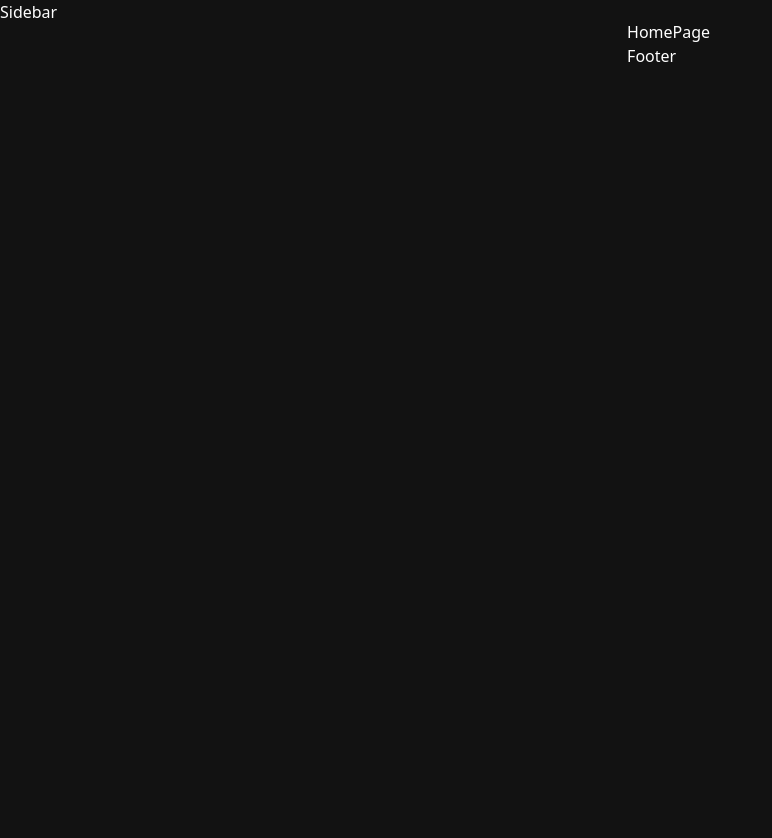
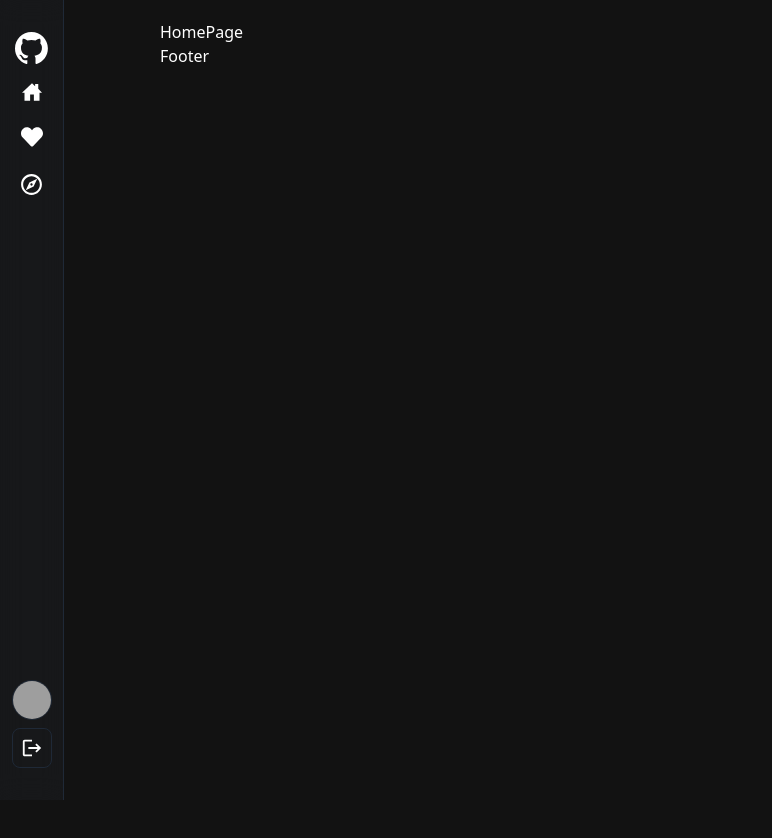
Before and after one commit to rody-huancas/mern-github-like-frontend, a React (Vite) app: page / in a window 1280 px wide. Shown: the top 838 px of the page, without its empty margins (0-772 px from the left). After the commit the page ends 800 px from the top, so only its background shows below. Built offline with nearby package versions, Linux system fonts and the light colour scheme; grey boxes are pictures that could not be loaded.

Commit message:
Add: sidebar with routes

```diff
--- a/src/App.jsx
+++ b/src/App.jsx
@@ -8,12 +8,12 @@
     <div className="flex text-white">
       <Sidebar />
 
-      <div className="max-w-5xl my-5 text-white mx-auto transition-all duration-300 ease-linear">
+      <div className="max-w-5xl my-5 text-white mx-auto transition-all duration-300 flex-1">
         <Routes>
           <Route path="/" element={<HomePage />} />
           <Route path="/login" element={<LoginPage />} />
           <Route path="/signup" element={<SignUpPage />} />
-          <Route path="/expore" element={<ExplorePage />} />
+          <Route path="/explore" element={<ExplorePage />} />
           <Route path="/likes" element={<LikesPage />} />
         </Routes>
         <footer>Footer</footer>
--- /dev/null
+++ b/src/components/Logout.jsx
@@ -0,0 +1,18 @@
+import { MdLogout } from "react-icons/md";
+
+export const Logout = () => {
+  return (
+    <>
+      <img
+        src={
+          "https://ps.w.org/user-avatar-reloaded/assets/icon-256x256.png?rev=2540745"
+        }
+        className="w-10 h-10 rounded-full border border-gray-800"
+      />
+
+      <div className="cursor-pointer flex items-center p-2 rounded-lg bg-glass mt-auto border border-gray-800">
+        <MdLogout size={22} />
+      </div>
+    </>
+  );
+};
--- a/src/components/Sidebar.jsx
+++ b/src/components/Sidebar.jsx
@@ -1,5 +1,71 @@
+import { Link } from "react-router-dom";
+import { IoHomeSharp } from "react-icons/io5";
+import { FaHeart } from "react-icons/fa";
+import { MdEditDocument, MdOutlineExplore } from "react-icons/md";
+import { PiSignInBold } from "react-icons/pi";
+import { Logout } from "./Logout";
+
 export const Sidebar = () => {
+  const authUser = true;
+
   return (
-    <div>Sidebar</div>
-  )
-}
+    <aside className="flex flex-col items-center min-w-12 sm:w-16 sticky top-0 left-0 h-screen py-8 overflow-y-auto border-r bg-clip-padding backdrop-filter backdrop-blur-md bg-opacity-10 hover:bg-gray-600/10 border-gray-800 text-white transition-all duration-500 ease-in-out">
+      <nav className="h-full flex flex-col gap-3">
+        <Link to={"/"} className="flex justify-center">
+          <img className="h-8" src="/github.svg" alt="GitHub Logo" />
+        </Link>
+
+        <Link
+          to={"/"}
+          className="p-1.5 flex justify-center transition-colors duration-200 rounded-lg hover:bg-gray-800"
+        >
+          <IoHomeSharp size={20} />
+        </Link>
+
+        {authUser && (
+          <Link
+            to={"/likes"}
+            className="p-1.5 flex justify-center transition-colors duration-200 rounded-lg hover:bg-gray-800"
+          >
+            <FaHeart size={22} />
+          </Link>
+        )}
+
+        {authUser && (
+          <Link
+            to={"/explore"}
+            className="p-1.5 flex justify-center transition-colors duration-200 rounded-lg hover:bg-gray-800"
+          >
+            <MdOutlineExplore size={25} />
+          </Link>
+        )}
+
+        {!authUser && (
+          <Link
+            to={"/login"}
+            className="p-1.5 flex justify-center transition-colors duration-200 rounded-lg hover:bg-gray-800"
+          >
+            <PiSignInBold size={25} />
+          </Link>
+        )}
+
+        {!authUser && (
+          <Link
+            to={"/signup"}
+            className="p-1.5 flex justify-center transition-colors duration-200 rounded-lg hover:bg-gray-800"
+          >
+            <MdEditDocument size={25} />
+          </Link>
+        )}
+
+        {
+          authUser && (
+            <div className="flex flex-col gap-2 mt-auto">
+              <Logout />
+            </div>
+          )
+        }
+      </nav>
+    </aside>
+  );
+};
--- a/src/components/index.js
+++ b/src/components/index.js
@@ -1,3 +1,4 @@
 import { Sidebar } from "./Sidebar";
+import { Logout } from "./Logout";
 
-export { Sidebar };
+export { Sidebar, Logout };
--- a/src/index.css
+++ b/src/index.css
@@ -4,7 +4,6 @@
 
 body {
   background-color: #121212;
-  height: 200vh;
 }
 
 ::-webkit-scrollbar {
```
